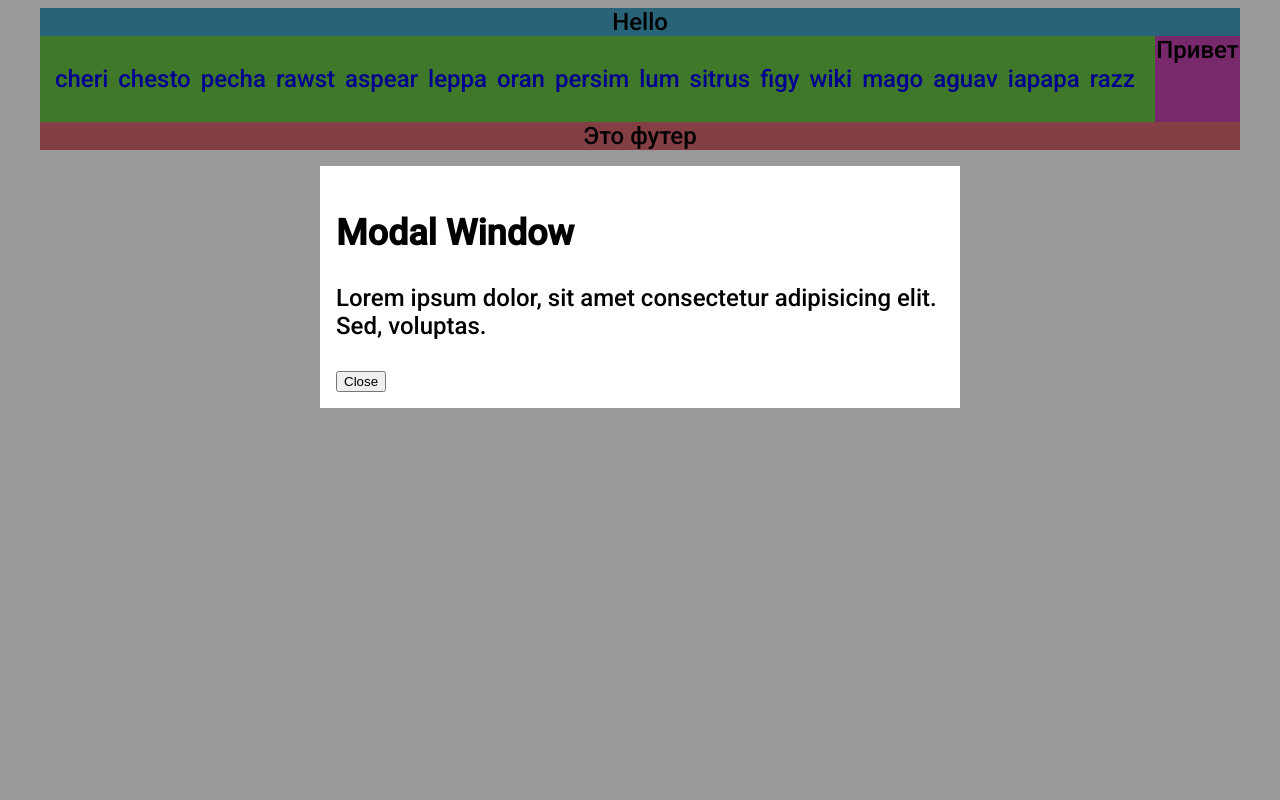
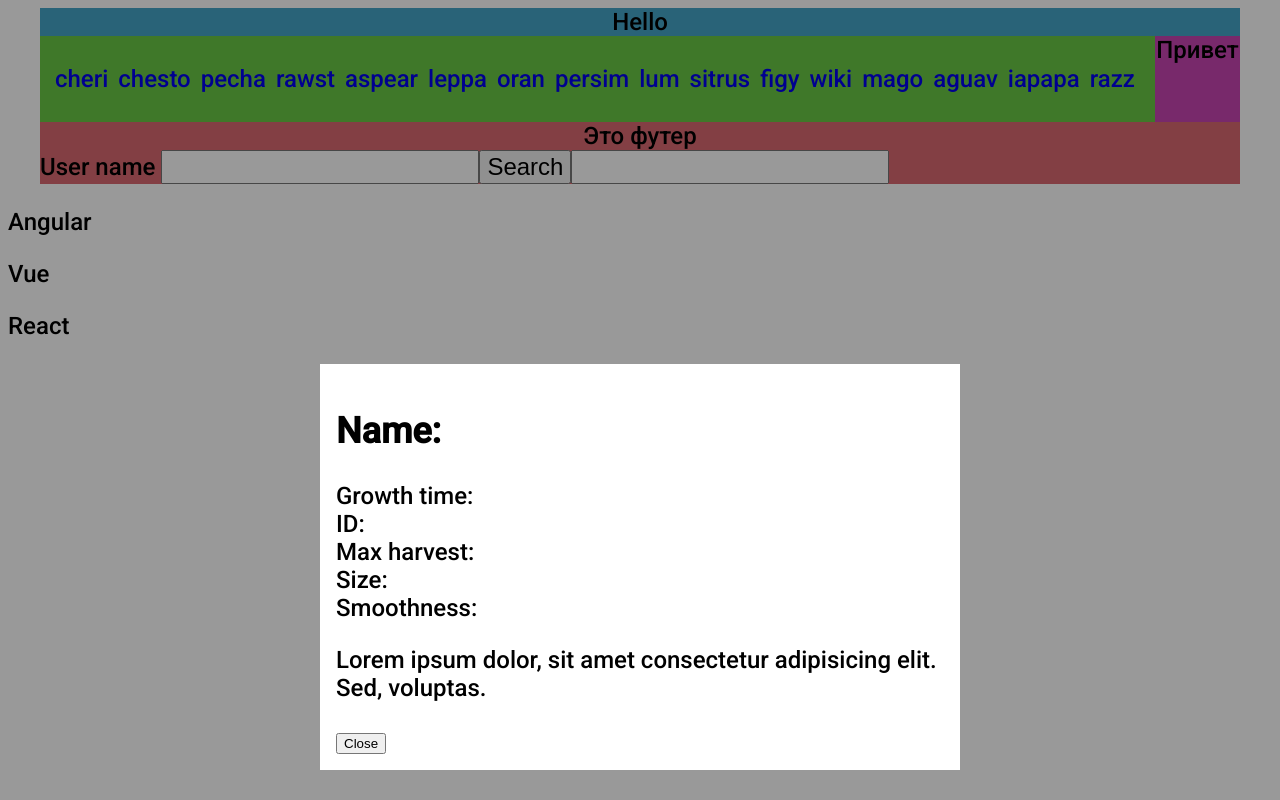
Before and after one commit to MaxTikhonov/PokeApiOnAngular, an Angular app in the folder my-app/: page / in a window 1280 px wide. Both pictures are taken after a click on the link "chesto". Built offline with nearby package versions, Linux system fonts and the light colour scheme.

Commit message:
the main data of cards was added to modal window

```diff
--- a/my-app/src/app/app.component.html
+++ b/my-app/src/app/app.component.html
@@ -4,7 +4,7 @@
    </header>
    <div class="main">
          <ul class="main-flex">
-            <li class="main-flex-li" (click)="modal = true"><a href="#">cheri</a></li>
+            <li class="main-flex-li" (click)="modal = true"><a href="#" [username]="nameOfFruit" #a1 (click)="selectInput(a1.username)">cheri</a></li>
             <li class="main-flex-li" (click)="modal = true"><a href="#">chesto</a></li>
             <li class="main-flex-li" (click)="modal = true"><a href="#">pecha</a></li>
             <li class="main-flex-li" (click)="modal = true"><a href="#">rawst</a></li>
@@ -27,12 +27,21 @@
    </div>
    <div class="footer">
       <div class="footer-text">Это футер</div>
+      User name <input type="text" [(ngModel)]="userName">
+      <button (click)="search()">Search</button>
+      <input type="text" #newSelectInput (input)="selectInput(newSelectInput.value)">
    </div>
 </div>
+<p *ngFor="let item of items" >{{item}}</p>
 <app-new-component
 *ngIf="modal"
 (close)="modal=false"
-title="Modal Window"
+[nameOfFruit]="nameOfFruit"
+[id]="id"
+[growthTime]="growthTime"
+[maxHarvest]="maxHarvest"
+[sizeOfFruit]="sizeOfFruit"
+[smoothness]="smoothness"
 ></app-new-component>
 <div *ngIf="toggle">
   <!-- <app-card></app-card> -->
--- a/my-app/src/app/app.component.ts
+++ b/my-app/src/app/app.component.ts
@@ -1,4 +1,6 @@
-import { Component } from '@angular/core';
+import { Component, OnInit } from '@angular/core';
+import {NewServiceService} from './new-service.service';
+import {HttpClient} from '@angular/common/http';
 
 @Component({
   selector: 'app-root',
@@ -6,9 +8,38 @@ import { Component } from '@angular/core';
   styleUrls: ['./app.component.css']
 })
 export class AppComponent {
+  items = ['Angular', 'Vue', 'React']
   modal = false
   toggle = false
+  inputName = ''
+  userName: string = ''
+  response: any
+  nameOfFruit = ''
+  id = ''
+  growthTime = ''
+  maxHarvest = ''
+  sizeOfFruit = ''
+  smoothness = ''
   toggleCards() {
     this.toggle = !this.toggle
   }
+  constructor(private http: HttpClient) {
+
+  }
+  search() {
+    this.http.get('https://pokeapi.co/api/v2/berry/' + this.userName)
+    .subscribe((response) => {
+      this.response = response;
+      console.log(this.response);
+      this.nameOfFruit = this.response.name;
+      this.id = this.response.id;
+      this.growthTime = this.response.growth_time;
+      this.maxHarvest = this.response.max_harvest;
+      this.sizeOfFruit = this.response.size;
+      this.smoothness = this.response.smoothness;
+    })
+  }
+  selectInput(value: string) {
+    this.nameOfFruit = value;
+  }
 }
--- a/my-app/src/app/new-component/new-component.component.css
+++ b/my-app/src/app/new-component/new-component.component.css
@@ -9,7 +9,6 @@
 .modal {
   padding: 1rem;
   background: #fff;
-  margin-top: 1rem;
   position: absolute;
   left: 50%;
   transform: translate(-50%, 0);
--- a/my-app/src/app/new-component/new-component.component.html
+++ b/my-app/src/app/new-component/new-component.component.html
@@ -3,6 +3,15 @@
   <nav class="navbar">
     <h1>{{ title }}</h1>
   </nav>
+  <div>
+    {{nameOfFruit}}
+    <h2>Name: {{nameOfFruit}}</h2>
+    <div>Growth time: {{growthTime}}</div>
+    <div>ID: {{id}}</div>
+    <div>Max harvest: {{maxHarvest}}</div>
+    <div>Size: {{sizeOfFruit}}</div>
+    <div>Smoothness: {{smoothness}}</div>
+  </div>
   <p>Lorem ipsum dolor, sit amet consectetur adipisicing elit. Sed, voluptas.</p>
   <button class="btn" (click)="close.emit()">Close</button>
 </div>
--- /dev/null
+++ b/my-app/src/app/new-service.service.ts
@@ -0,0 +1,9 @@
+import { Injectable } from "@angular/core";
+
+@Injectable({
+  providedIn: 'root'
+})
+
+export class NewServiceService {
+
+}
```
Also changed, not shown: my-app/src/app/app.module.ts (+7 -3 lines), my-app/src/app/new-component/new-component.component.ts (+11 -3 lines).
